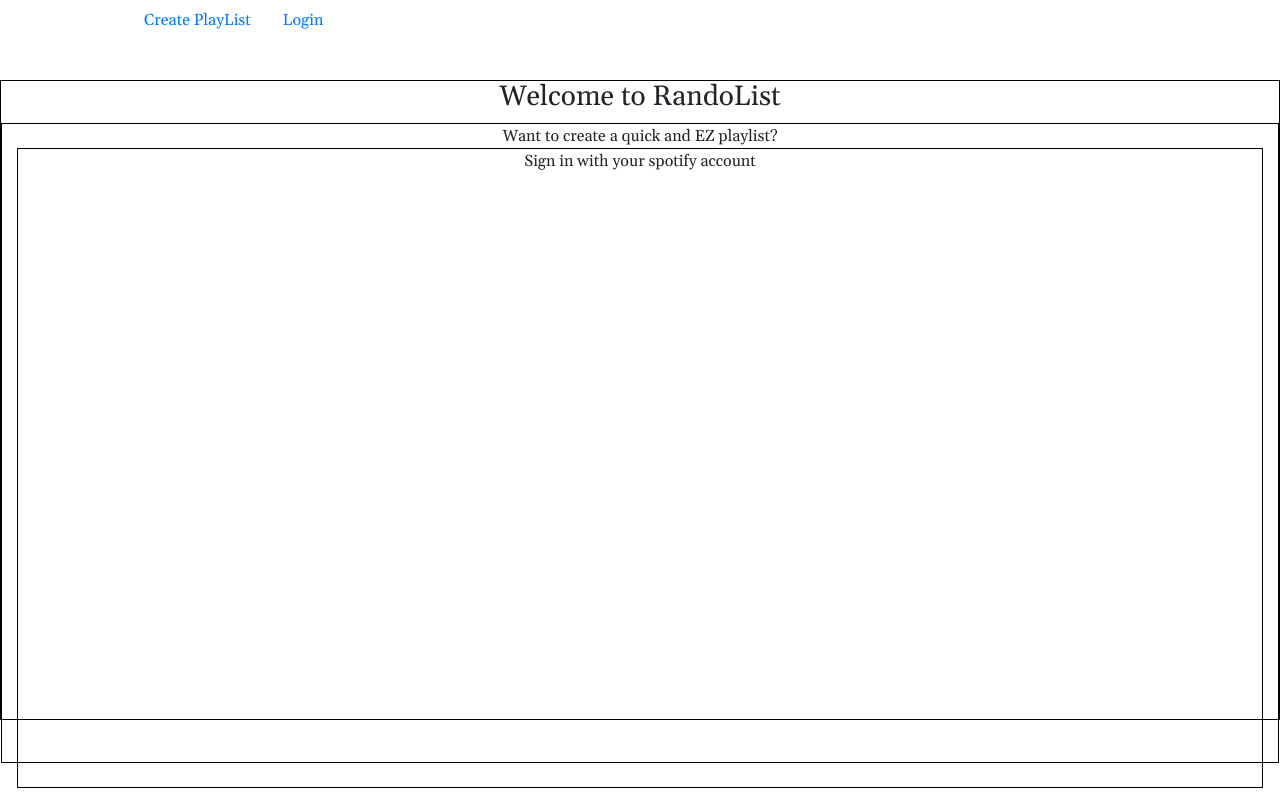
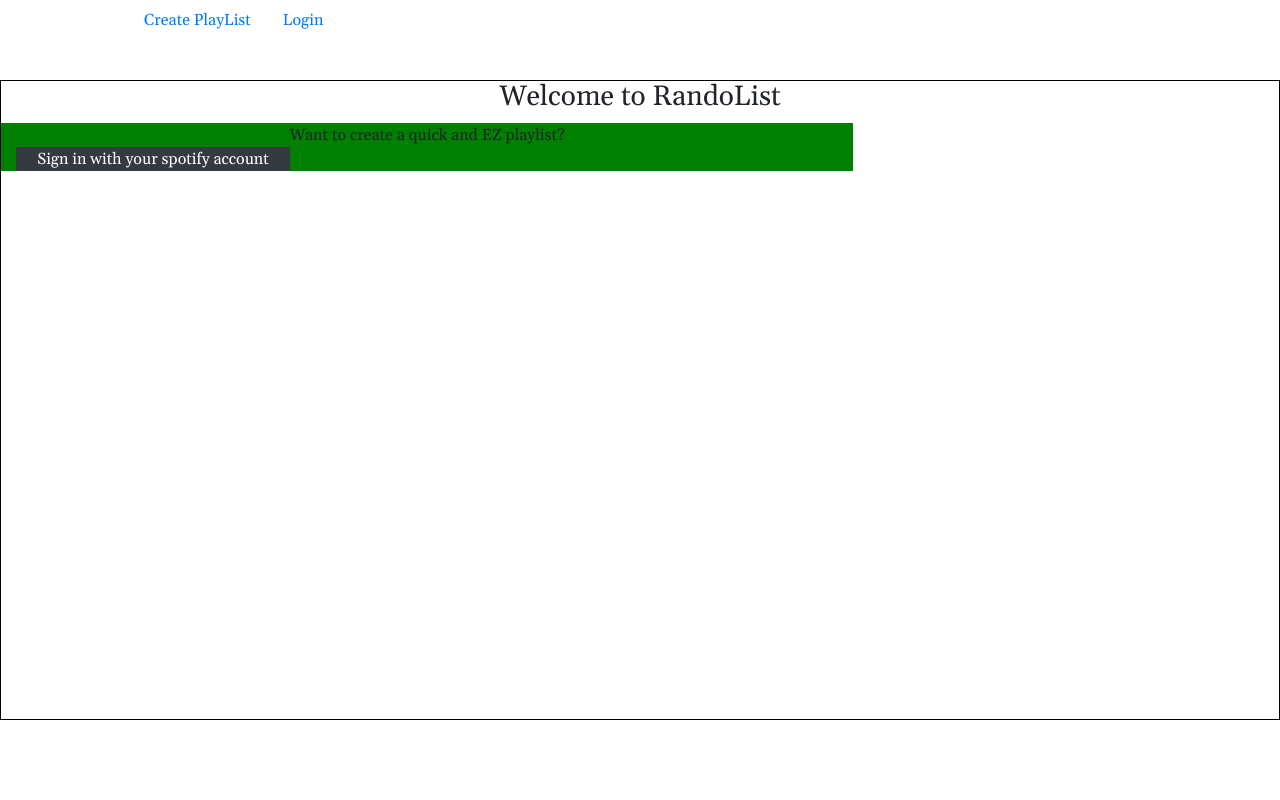
Before and after one commit to superjjang1/randolist, a React (Create React App) app: page / in a window 1280 px wide. Shown: the top 800 px of the page. Built offline with nearby package versions, Linux system fonts and the light colour scheme.

Commit message:
coloring the boxes

```diff
--- a/src/components/Home/Home.css
+++ b/src/components/Home/Home.css
@@ -6,3 +6,6 @@
     border: 1px solid black;
     height: 80vh;
 }
+.col-sm-8 {
+    background-color: green;
+}
--- a/src/components/Home/Home.js
+++ b/src/components/Home/Home.js
@@ -12,9 +12,9 @@ class Home extends Component {
                 <div className="col">
                     <h3>Welcome to RandoList</h3>
                     <div className="row">
-                        <div className="col">
+                        <div className="col-sm-8">
                             Want to create a quick and EZ playlist?
-                            <div className="col">
+                            <div className="col-sm-4 bg-dark text-white">
                                 Sign in with your spotify account
                             </div>
                         </div>
```
